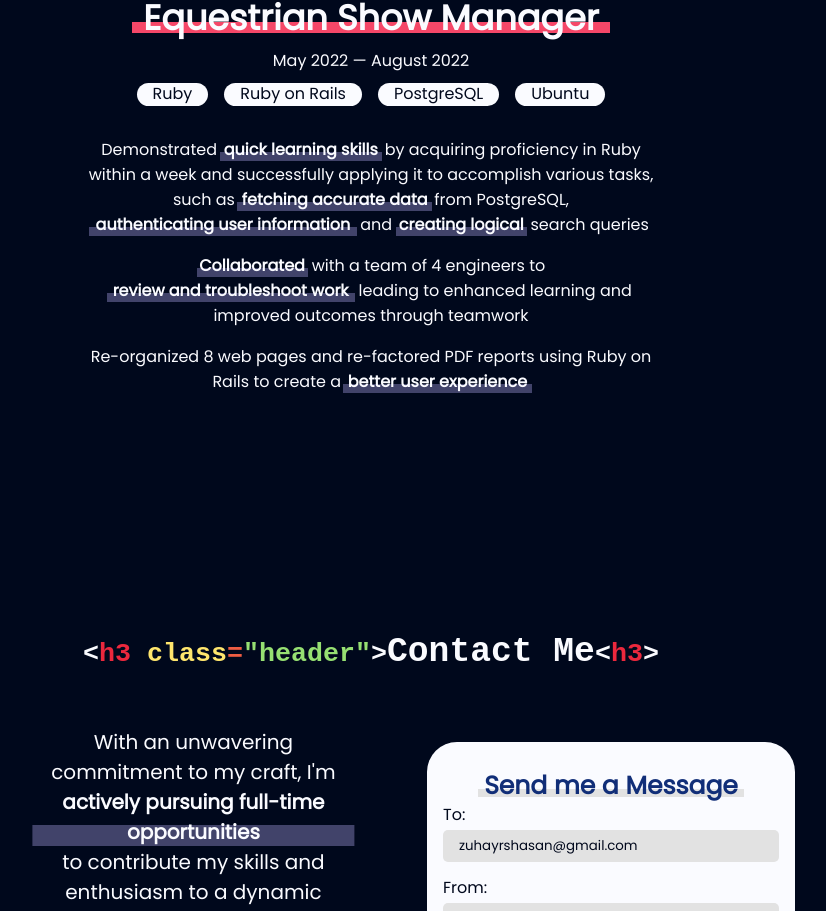
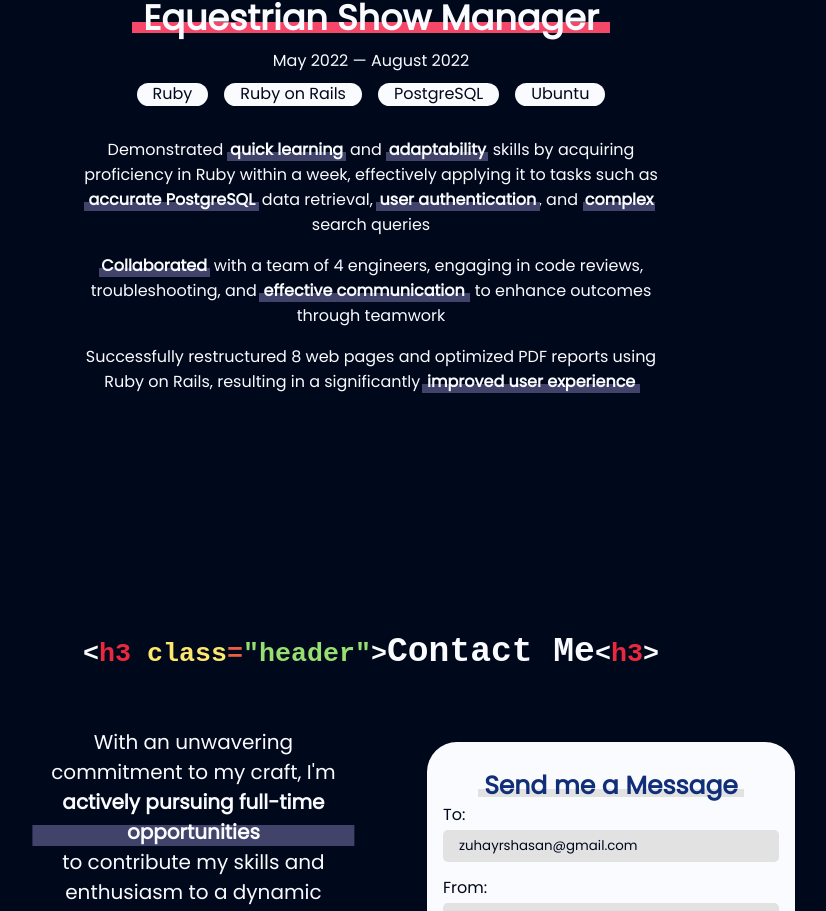
Before and after one commit to zuhayrhasan/Zuhayr, a React (Create React App) app: page / in a window 1280 px wide. Shown: the part 2878-3789 px from the top of the page, without its empty margins (269-1095 px from the left). Built offline with nearby package versions, Linux system fonts and the light colour scheme.

Commit message:
Update page.js

```diff
--- a/src/pages/page.js
+++ b/src/pages/page.js
@@ -272,29 +272,24 @@ const Page = () => {
           </div>
           <div class="experience-text-box">
             <p>
-              Demonstrated{" "}
-              <span class="underline-text">quick learning skills</span> by
-              acquiring proficiency in Ruby within a week and successfully
-              applying it to accomplish various tasks, such as{" "}
-              <span class="underline-text">fetching accurate data</span> from
-              PostgreSQL,{" "}
-              <span class="underline-text">
-                authenticating user information
-              </span>
-              , and <span class="underline-text"> creating logical</span> search
-              queries
+              Demonstrated <span class="underline-text">quick learning</span>{" "}
+              and <span class="underline-text"> adaptability</span> skills by
+              acquiring proficiency in Ruby within a week, effectively applying
+              it to tasks such as{" "}
+              <span class="underline-text">accurate PostgreSQL</span> data
+              retrieval, <span class="underline-text">user authentication</span>
+              , and <span class="underline-text">complex</span> search queries
             </p>
             <p>
               <span class="underline-text">Collaborated</span> with a team of 4
-              engineers to{" "}
-              <span class="underline-text">review and troubleshoot work</span>,
-              leading to enhanced learning and improved outcomes through
-              teamwork
+              engineers, engaging in code reviews, troubleshooting, and{" "}
+              <span class="underline-text">effective communication</span>, to
+              enhance outcomes through teamwork
             </p>
             <p>
-              Re-organized 8 web pages and re-factored PDF reports using Ruby on
-              Rails to create a{" "}
-              <span class="underline-text">better user experience</span>
+              Successfully restructured 8 web pages and optimized PDF reports
+              using Ruby on Rails, resulting in a significantly{" "}
+              <span class="underline-text">improved user experience</span>
             </p>
           </div>
         </div>
```
